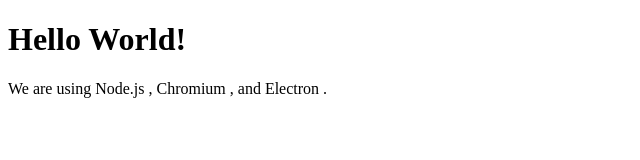
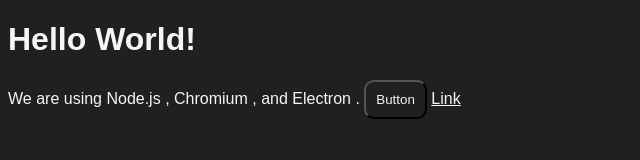
Before and after one commit to hchiam/electron-test, an Electron app: page index.html in a window 800 px wide. Shown: the whole page, without its empty margins (0-640 px from the left). Drawn offline with Linux system fonts and the light colour scheme.

Commit message:
add button, link, css

```diff
--- a/index.html
+++ b/index.html
@@ -6,12 +6,15 @@
     <meta http-equiv="Content-Security-Policy" content="default-src 'self'; script-src 'self'">
     <meta http-equiv="X-Content-Security-Policy" content="default-src 'self'; script-src 'self'">
     <title>Hello World!</title>
+    <link rel="stylesheet" href="./static/style.css">
   </head>
   <body>
     <h1>Hello World!</h1>
     We are using Node.js <span id="node-version"></span>,
     Chromium <span id="chrome-version"></span>,
     and Electron <span id="electron-version"></span>.
+    <button>Button</button>
+    <a href="#">Link</a>
 
     <!-- You can also require other files to run in this process -->
     <script src="./renderer.js"></script>
--- /dev/null
+++ b/static/style.css
@@ -0,0 +1,24 @@
+* {
+  background: rgb(32,32,32);
+  color: whitesmoke;
+  font-family: avenir, arial, helvetica, sans-serif;
+  border-radius: 10px;
+  transition: 0.25s;
+}
+
+button {
+  padding: 10px;
+}
+
+button:hover, button:focus {
+  background: lime;
+  color: black;
+}
+
+a:hover, a:focus {
+  color: lime;
+}
+
+*:focus {
+  text-decoration: underline;
+}
```
